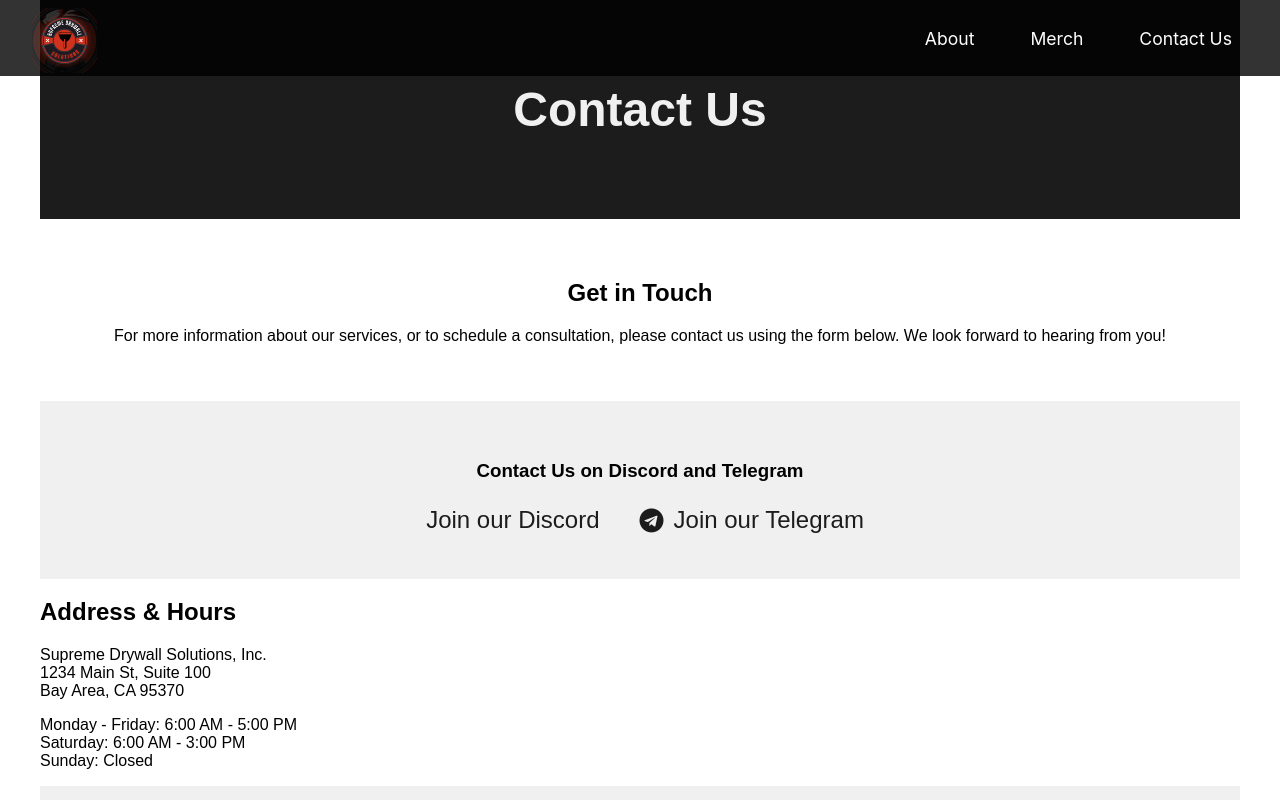
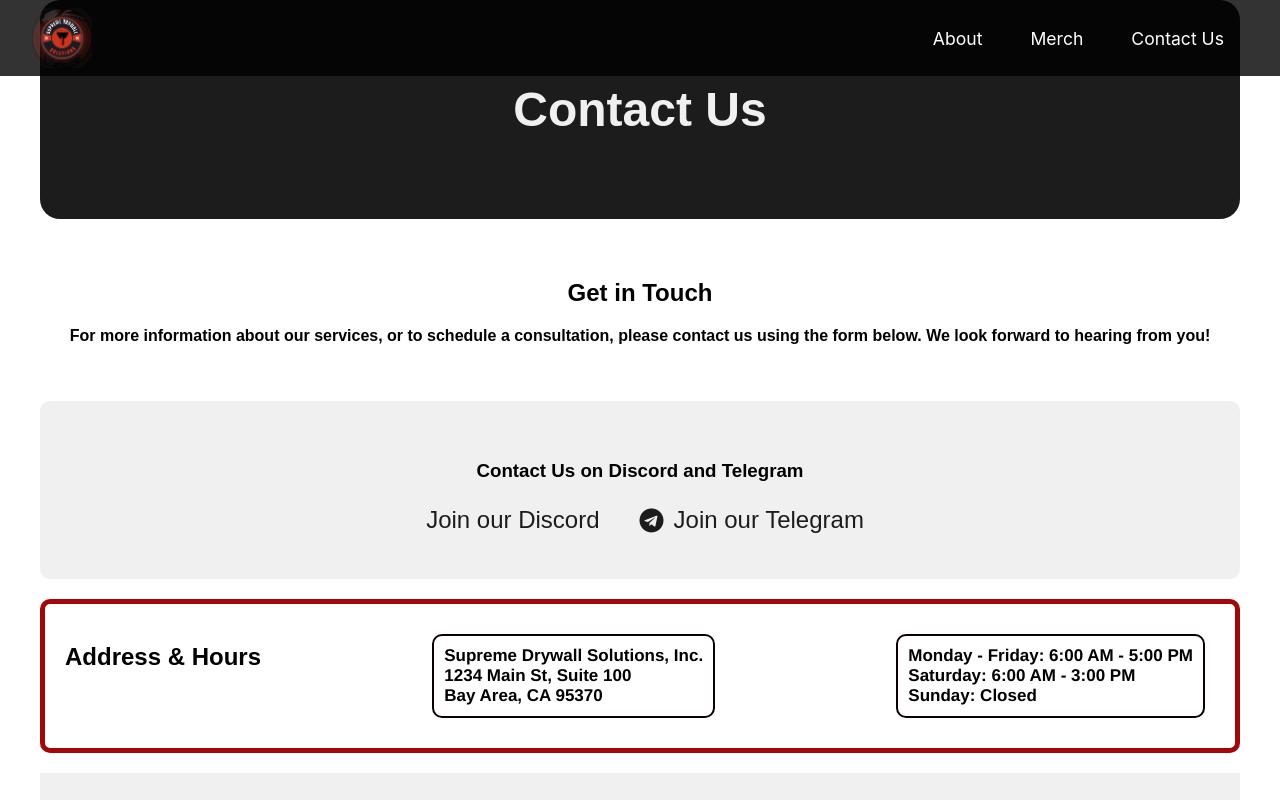
Before and after one commit to MrYieldMaster/Supreme-Drywall-Solutions, a React (Create React App) app: page /contactus in a window 1280 px wide. Shown: the top 800 px of the page. Built offline with nearby package versions, Linux system fonts and the light colour scheme.

Commit message:
navabr update commit

```diff
--- a/src/components/ContactUs/ContactUsPage.module.css
+++ b/src/components/ContactUs/ContactUsPage.module.css
@@ -9,6 +9,7 @@
   background-color: #1c1c1c;
   padding: 50px 0;
   text-align: center;
+  border-radius: 20px;
 }
 
 .heroTitle {
@@ -19,18 +20,20 @@
 .contactContent {
   text-align: center;
   padding: 40px 0;
+  font-weight: 600;
 }
 
 .contactOptions {
   text-align: center;
   padding: 40px 0;
   background-color: #f0f0f0;
+  border-radius: 10px;
+  margin-bottom: 5px;
 }
 
 .discordTelegram {
   display: flex;
   justify-content: center;
-    flex-wrap: wrap;
 }
 
 .socialLink {
@@ -60,8 +63,7 @@
   margin-bottom: 5px;
 }
 
-  input,
-  textarea {
+.inputtextarea {
   width: 100%;
   padding: 10px;
   border: 1px solid #ccc;
@@ -81,5 +83,37 @@
 }
 
 .button:hover {
-    background-color: #444
+  background-color: #444;
 }
+
+.addressHours {
+  display: flex;
+  justify-content: space-between;
+  flex-wrap: wrap;
+  border: 5px solid #a20808;
+  padding: 20px;
+  margin: 20px 0;
+  border-radius: 10px;
+}
+
+.addressHours p {
+  border: 2.5px solid #0c0101;
+  margin: 10px ;
+  padding: 10px;
+  text-shadow: #a20808;
+  border-radius: 10px;
+  font-family: 'Franklin Gothic Medium', 'Arial Narrow', Arial, sans-serif ;
+  font-size: 17px;
+  font-weight: bold;
+}
+
+.addressHours h3 {
+  margin: 0;
+  padding: 0;
+}
+
+@media screen and (max-width: 768px) {
+  .addressHours {
+    flex-direction: column;
+  }
+}
--- a/src/components/Navbar/navbar.module.css
+++ b/src/components/Navbar/navbar.module.css
@@ -1,51 +1,45 @@
+:root {
+  --primary-color: #e31837;
+}
+
 .navbar {
-  display: flex;
-  justify-content: space-between;
-  align-items: center;
-  background-color: rgba(0, 0, 0, 0.8);
-  padding: 0.5rem 2rem;
   position: fixed;
   top: 0;
   left: 0;
   right: 0;
+  display: flex;
+  justify-content: space-between;
+  align-items: center;
+  padding: 0.5rem 2rem;
+  background-color: rgba(0, 0, 0, 0.8);
   z-index: 100;
 }
 
 .logo {
-  height: 65px;
-  width: 65px;
-  display: flex;
-  align-items: left;
-}
-
-.navbarLogo {
   width: 60px;
   height: 60px;
+  display: flex;
 }
-
 
 .navbarItems {
   display: flex;
+  justify-content: flex-end;
   list-style-type: none;
   margin: 0;
   padding: 0;
-}
-
-.navbarItem {
-  margin-left: 1.5rem;
 }
 
 .navbarLink {
   color: #ffffff;
   font-size: 1.1rem;
   text-decoration: none;
-  padding: 0.5rem 1rem;
+  padding: 0.5rem 1.5rem;
   position: relative;
   transition: color 0.3s, background-color 0.3s;
 }
 
 .navbarLink:hover {
-  color: #e31837;
+  color: var(--primary-color);
   background-color: #ffffff;
 }
 
@@ -56,8 +50,8 @@
   height: 2px;
   bottom: 0;
   left: 0;
+  visibility: hidden;
   background-color: #fefafb;
-  visibility: hidden;
   transform: scaleX(0);
   transition: all 0.3s ease-in-out;
 }
@@ -66,3 +60,7 @@
   visibility: visible;
   transform: scaleX(1);
 }
+
+.ml-6 {
+  margin-left: 1.5rem;
+}
```
Lines whose indentation alone changed are shown as unchanged.
